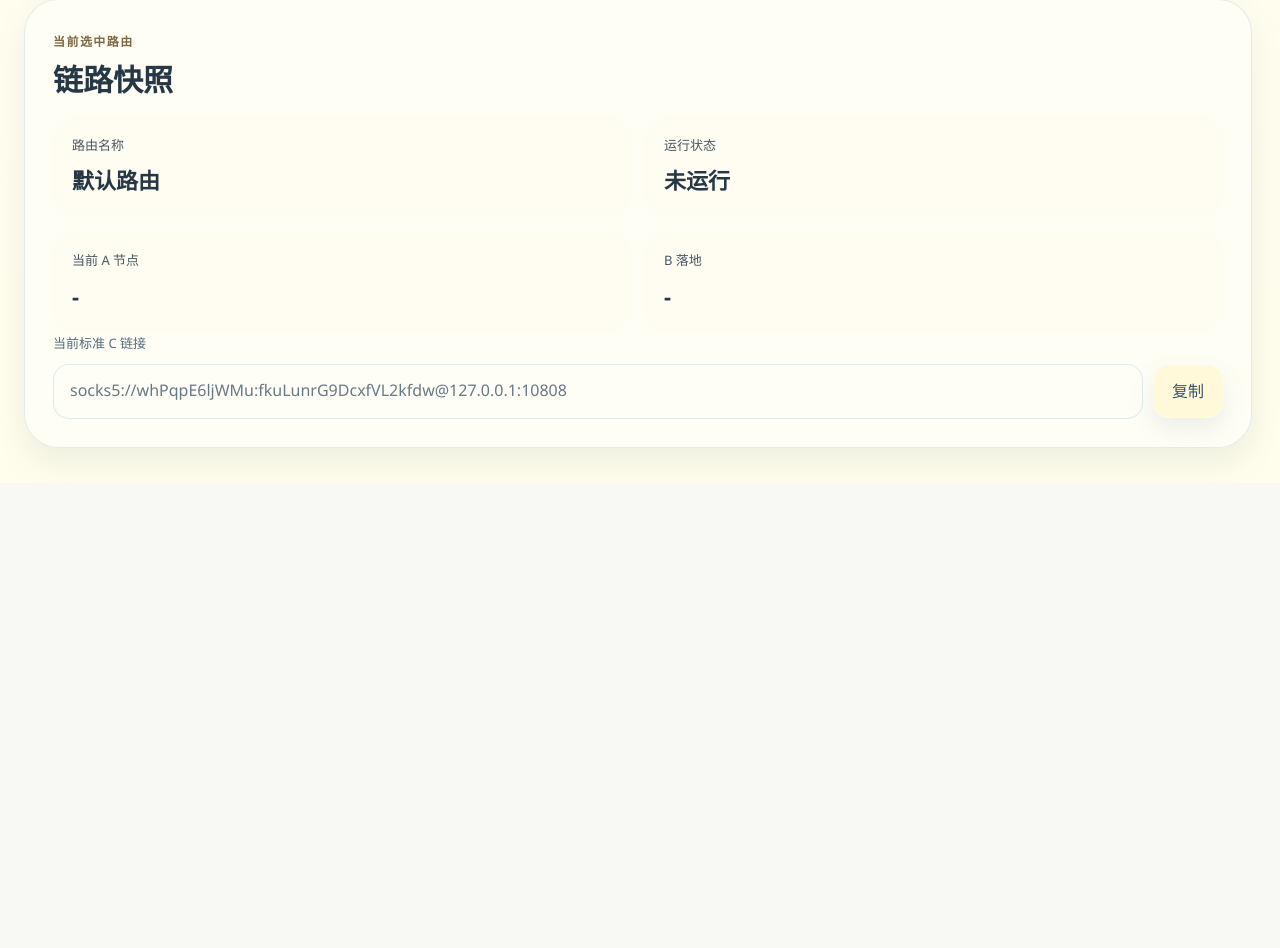
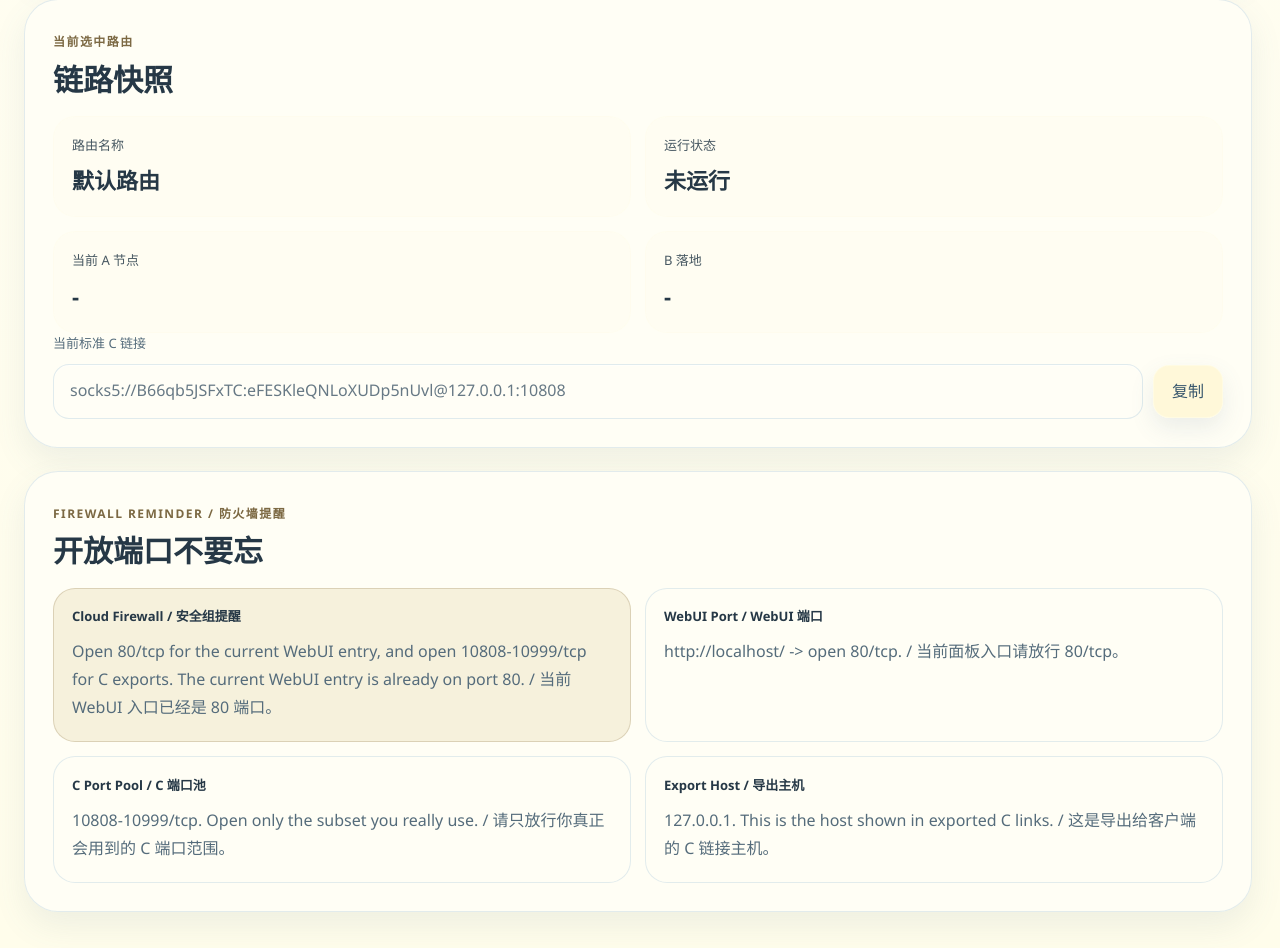
Before and after one commit to T-Chen-CN/TChen, a FastAPI app: page / in a window 1280 px wide. Shown: the part 1298-2246 px from the top of the page. Before the commit the page ends 1770 px from the top, so only its background shows below. Run offline with FastAPI, Linux system fonts and the light colour scheme; the visitor is signed in with stand-in values (Sample User, id 1); some libraries are stand-ins or nearby versions.

Commit message:
Add firewall reminders and installer progress status

```diff
--- a/static/app.js
+++ b/static/app.js
@@ -343,6 +343,21 @@
 
 function currentExportHost() {
   return state.globalDraft.export_host?.trim() || appSettings().export_host || "";
+}
+
+function currentWebUiPort() {
+  if (window.location.port) {
+    return window.location.port;
+  }
+  return window.location.protocol === "https:" ? "443" : "80";
+}
+
+function currentWebUiEntry() {
+  return `${window.location.protocol}//${window.location.host}/`;
+}
+
+function currentCPortPool() {
+  return state.globalDraft.allowed_c_ports?.trim() || appSettings().allowed_c_ports || "10808-10999";
 }
 
 function importLinkForRoute(route, format = state.exportFormat) {
@@ -910,6 +925,33 @@
   return items;
 }
 
+function renderHomeFirewallReminder() {
+  const webUiPort = `${currentWebUiPort()}/tcp`;
+  const cPortPool = `${currentCPortPool()}/tcp`;
+  const exportHost = currentExportHost() || "not set / 未设置";
+  const optionalIpEntry =
+    currentWebUiPort() === "80"
+      ? "The current WebUI entry is already on port 80. / 当前 WebUI 入口已经是 80 端口。"
+      : "If you also want plain IP access on port 80, open 80/tcp too. / 如果你还要用 80 端口直连访问，请额外放行 80/tcp。";
+
+  setText(
+    "home-firewall-summary",
+    `Open ${webUiPort} for the current WebUI entry, and open ${cPortPool} for C exports. ${optionalIpEntry}`
+  );
+  setText(
+    "home-firewall-webui",
+    `${currentWebUiEntry()} -> open ${webUiPort}. / 当前面板入口请放行 ${webUiPort}。`
+  );
+  setText(
+    "home-firewall-c-ports",
+    `${cPortPool}. Open only the subset you really use. / 请只放行你真正会用到的 C 端口范围。`
+  );
+  setText(
+    "home-firewall-export-host",
+    `${exportHost}. This is the host shown in exported C links. / 这是导出给客户端的 C 链接主机。`
+  );
+}
+
 function renderHome() {
   const inspector = inspectorStatus();
   const onlineText = inspector.candidate_count ? `${inspector.alive_count}/${inspector.candidate_count}` : "未载入";
@@ -928,6 +970,7 @@
   setValue("home-active-link", route ? importLinkForRoute(route) : "");
 
   byId("home-guide-list").innerHTML = buildGuideItems().map((item) => `<li>${escapeHtml(item)}</li>`).join("");
+  renderHomeFirewallReminder();
 }
 
 function renderDashboard() {
--- a/static/style.css
+++ b/static/style.css
@@ -499,6 +499,10 @@
   grid-template-columns: minmax(0, 1fr) minmax(0, 1fr);
 }
 
+.wide-panel {
+  grid-column: 1 / -1;
+}
+
 .panel-title-row {
   display: flex;
   align-items: flex-start;
@@ -559,6 +563,11 @@
   padding: 18px 18px 20px;
   background: rgba(255, 254, 246, 0.96);
   border: 1px solid var(--line);
+}
+
+.warning-card {
+  background: var(--warning-soft);
+  border-color: rgba(144, 119, 75, 0.26);
 }
 
 .summary-card,
--- a/templates/index.html
+++ b/templates/index.html
@@ -155,6 +155,34 @@
                     <button id="copy-home-link" type="button">复制</button>
                   </div>
                 </label>
+              </section>
+
+              <section class="surface-panel wide-panel">
+                <div class="panel-title-row">
+                  <div>
+                    <div class="section-kicker dark">Firewall Reminder / 防火墙提醒</div>
+                    <h3>开放端口不要忘</h3>
+                  </div>
+                </div>
+
+                <div class="note-grid">
+                  <article class="note-card warning-card">
+                    <strong>Cloud Firewall / 安全组提醒</strong>
+                    <p id="home-firewall-summary">-</p>
+                  </article>
+                  <article class="note-card">
+                    <strong>WebUI Port / WebUI 端口</strong>
+                    <p id="home-firewall-webui">-</p>
+                  </article>
+                  <article class="note-card">
+                    <strong>C Port Pool / C 端口池</strong>
+                    <p id="home-firewall-c-ports">-</p>
+                  </article>
+                  <article class="note-card">
+                    <strong>Export Host / 导出主机</strong>
+                    <p id="home-firewall-export-host">-</p>
+                  </article>
+                </div>
               </section>
             </div>
           </section>
```
Also changed, not shown: docs/DEPLOYMENT.md (+2 -0 lines), README.md, 2 other files.
